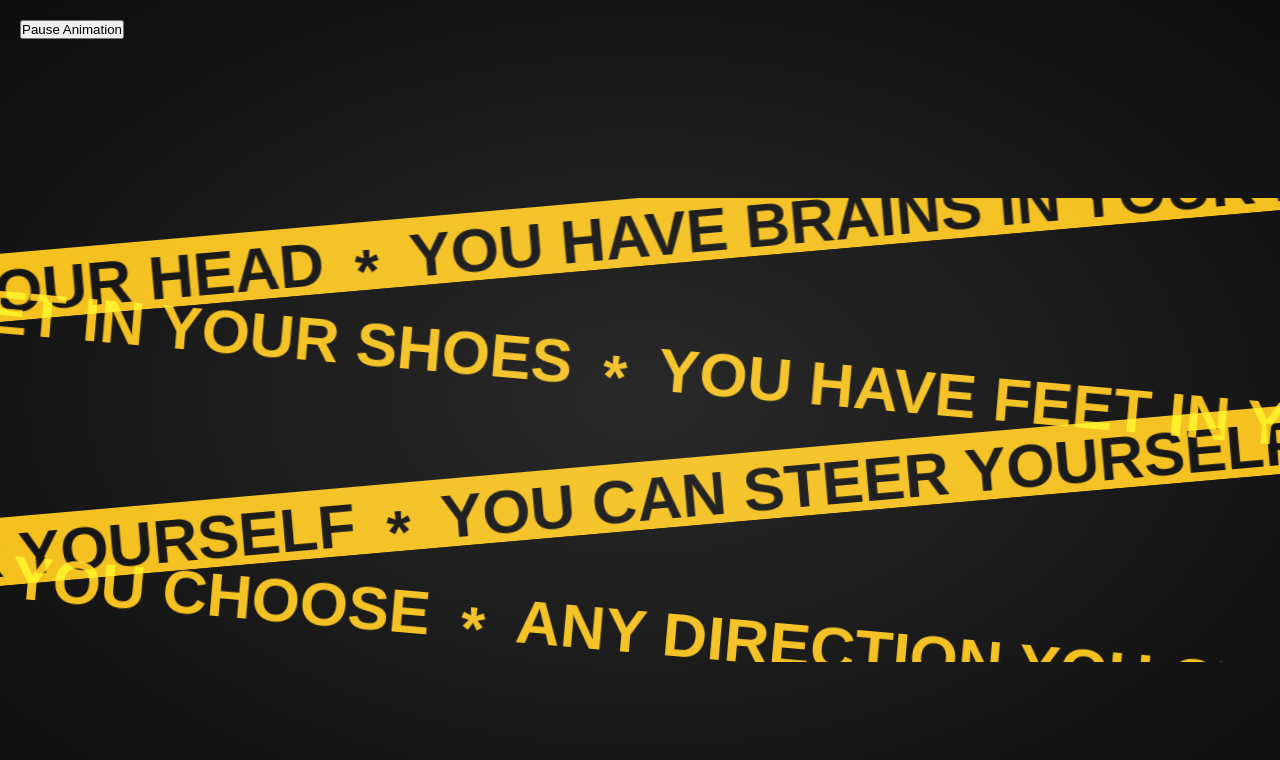
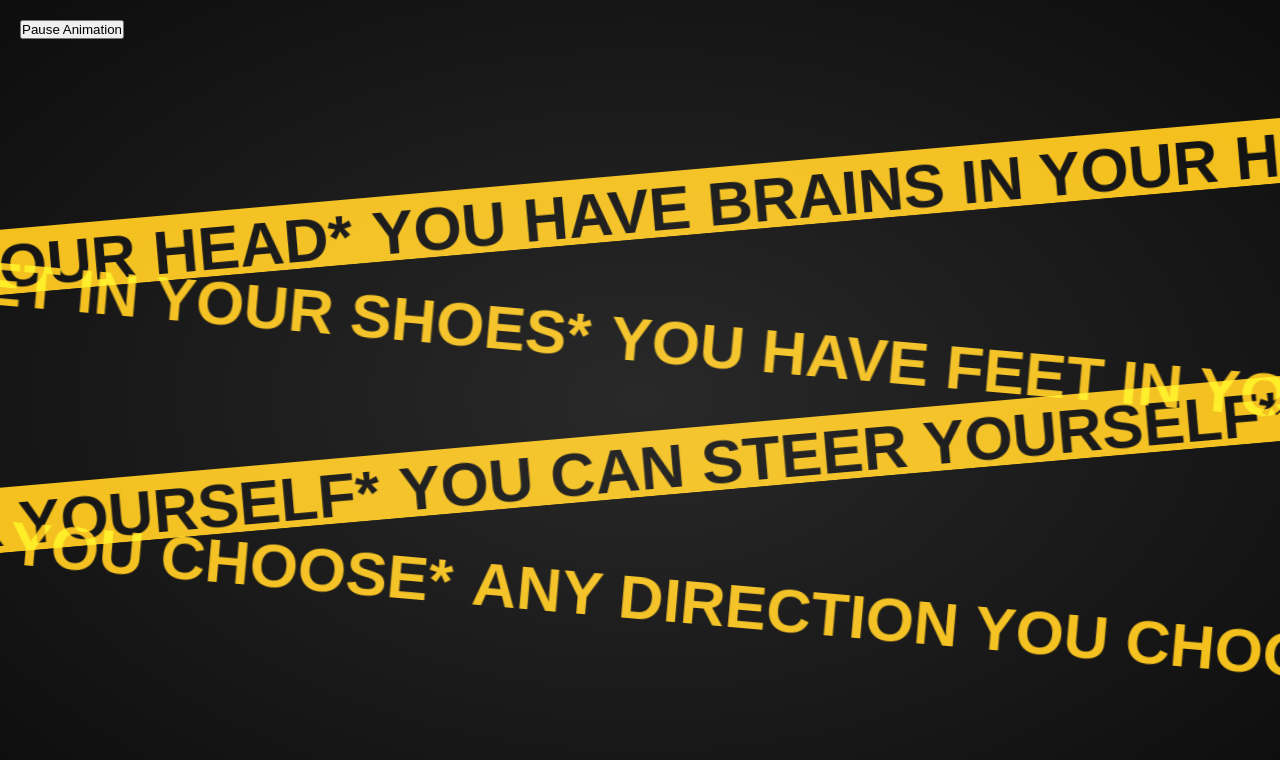
Before and after one commit to AliHesham2/React-Conversion, a Next.js app: page / in a window 1280 px wide. Shown: the top 760 px of the page. Built offline with nearby package versions, Linux system fonts and the light colour scheme.

Commit message:
fix(css-only-marquee): prevent text stretching, use inline-block and nowrap to avoid clipping

```diff
--- a/app/components/css-only-marquee/CssOnlyMarquee.module.css
+++ b/app/components/css-only-marquee/CssOnlyMarquee.module.css
@@ -25,9 +25,11 @@
   transform: translateY(0.07em);
   font-weight: bold;
   margin: 0;
-  display: flex;
-  gap: 0.5em;
-  line-height: 1.1;
+  /* Use inline-block so text doesn't stretch (flex was causing layout issues) */
+  display: inline-block;
+  white-space: nowrap;
+  padding-inline: 1rem;
+  line-height: 1.05;
   font-size: clamp(2.5rem, 12vw, 6.2rem);
   font-family: "Bebas Neue", sans-serif;
 }
@@ -42,6 +44,7 @@
 .marquee--inner {
   width: max-content;
   display: flex;
+  align-items: center; /* vertically center inline-block children inside the stripe */
   text-transform: uppercase;
 }
 
@@ -74,7 +77,9 @@
 
 .marquees {
   align-content: center;
-  height: 100%;
+  /* Let the wrapper (min-height) control vertical space; avoid forcing 100% which
+     caused clipping in some viewports */
+  min-height: 100vh;
   display: grid;
   gap: 5vw;
   overflow: hidden;
@@ -91,3 +96,10 @@
 .paused .marquee--inner {
   animation-play-state: paused !important;
 }
+
+/* Local wrapper to position absolute children and provide sensible height.
+   Kept local so layout doesn't pollute global styles. */
+.wrapper {
+  position: relative;
+  min-height: 100vh;
+}
```
